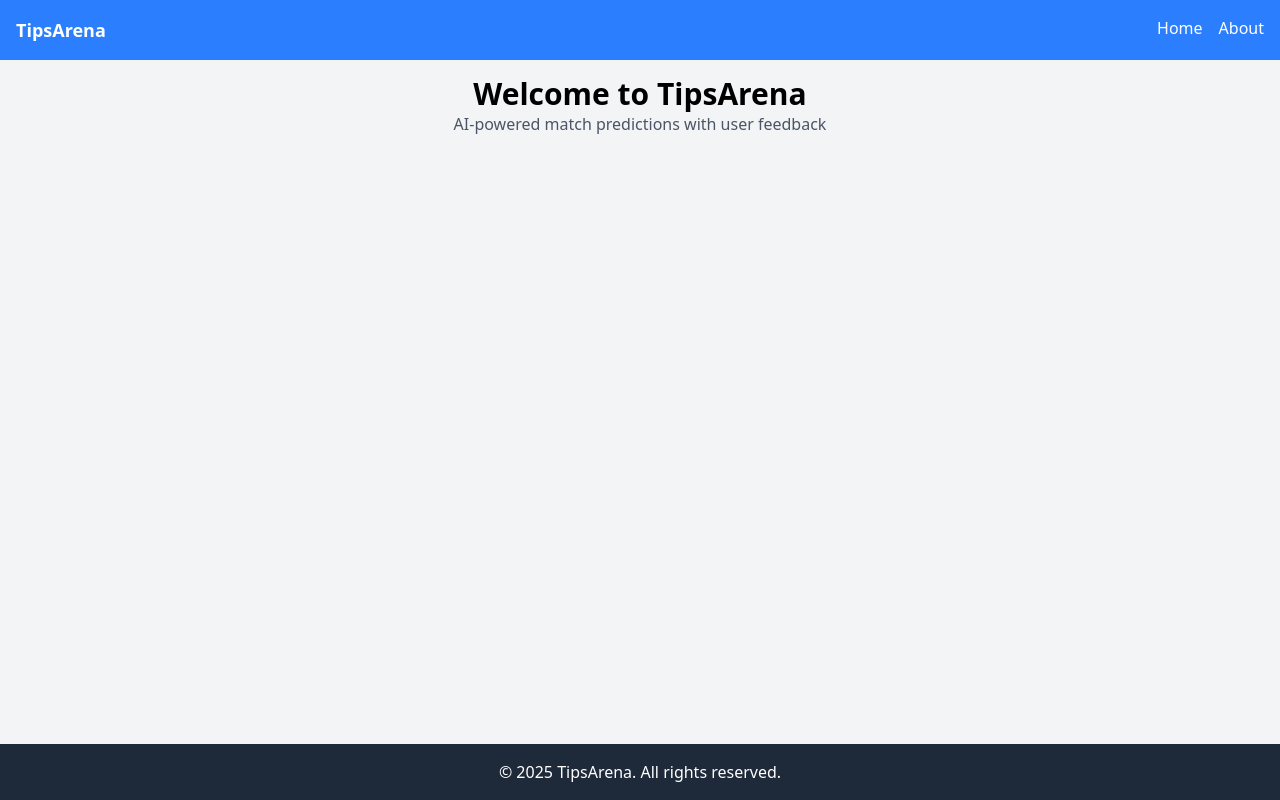
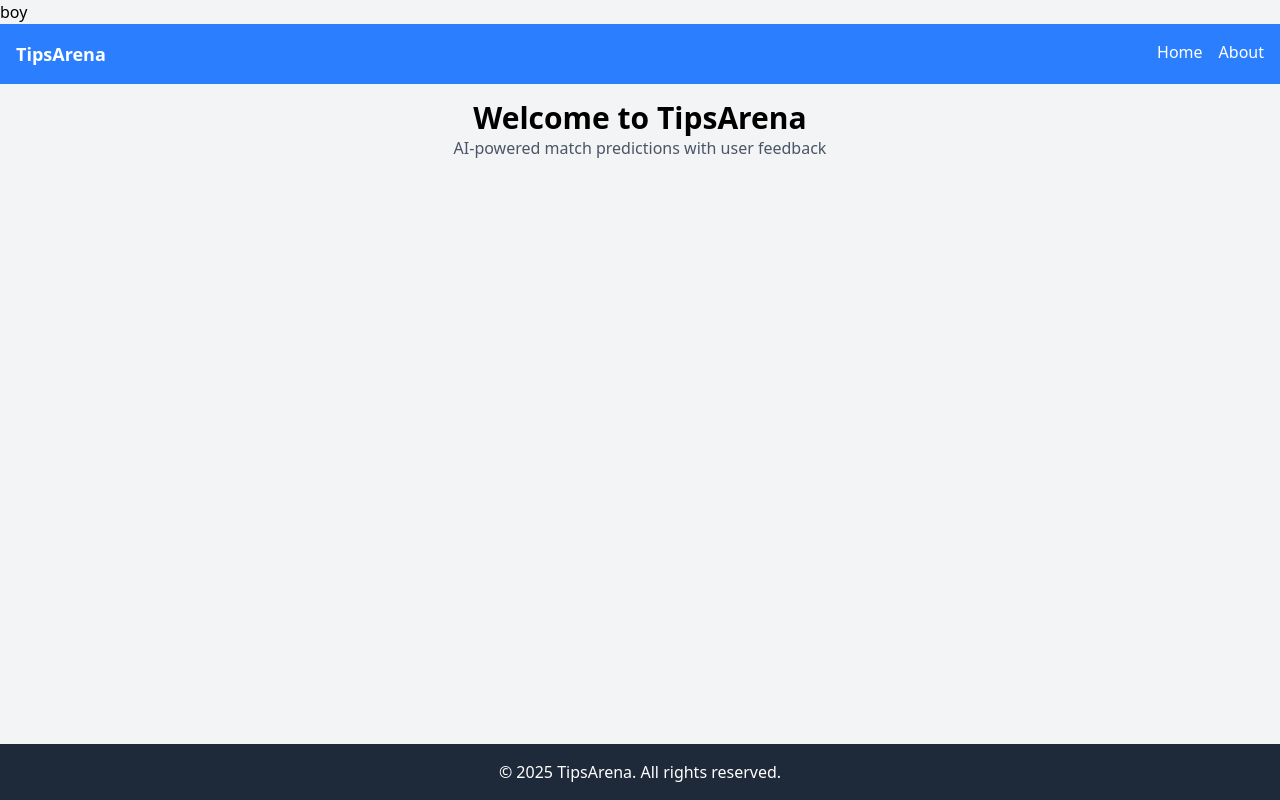
Before and after one commit to CapstoneProject4/frontend, a website with bundled scripts: page public/index.html in a window 1280 px wide. Built offline with nearby package versions, Linux system fonts and the light colour scheme.

Commit message:
added a word

```diff
--- a/public/index.html
+++ b/public/index.html
@@ -10,6 +10,7 @@
 
    <!-- Firebase Auth (Ensure the correct path) -->
    <script type="module" src="../public/js/firebase-auth.js"></script>
+   <p> boy</p>
 
 </head>
 <body class="bg-gray-100 flex flex-col min-h-screen">
```
